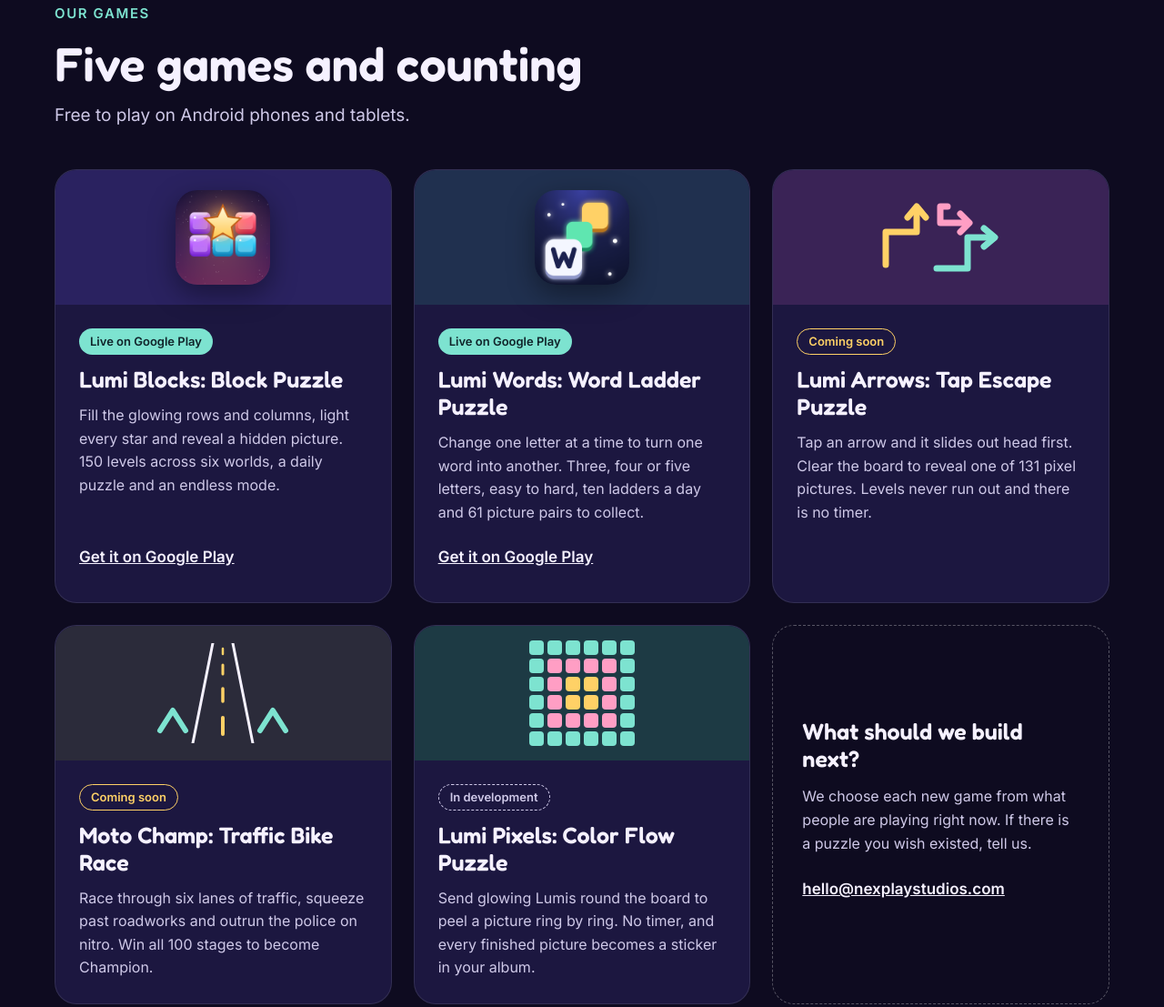
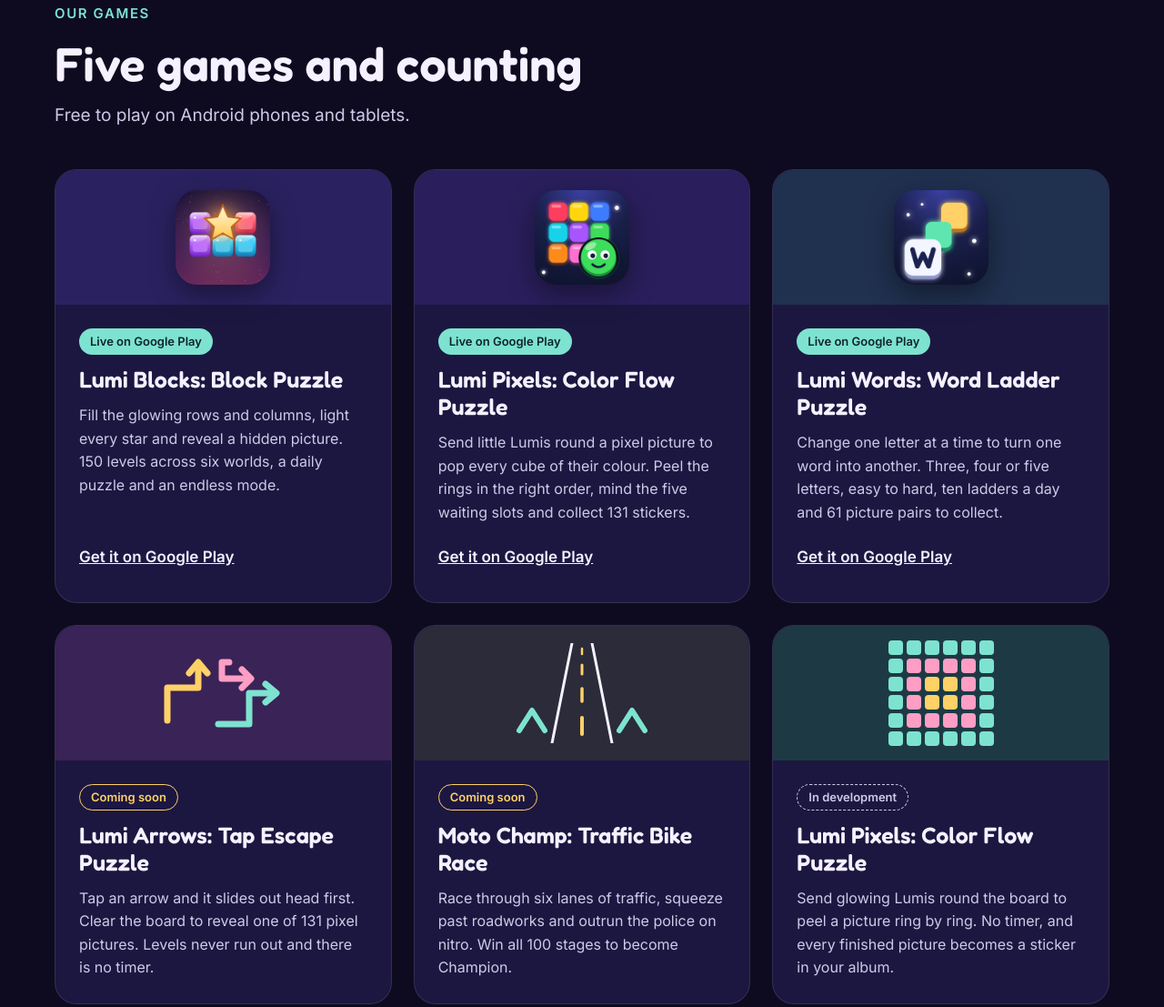
Before and after one commit to nexplaystudios/website, a plain HTML site: page index.html in a window 1280 px wide. Shown: the part 1704-2811 px from the top of the page at 91% size. Drawn offline with Linux system fonts and the light colour scheme.

Commit message:
Add Lumi Pixels to the games list
Co-Authored-By: Claude Fable 5.2 <noreply@anthropic.com>
Claude-Session: https://claude.ai/code/session_01Y5nZfqeZGdFAtPehRoHYV3

```diff
--- a/index.html
+++ b/index.html
@@ -4,7 +4,7 @@
 <meta charset="utf-8">
 <meta name="viewport" content="width=device-width, initial-scale=1">
 <title>NexPlay Studios | Bright little games for Android</title>
-<meta name="description" content="NexPlay Studios is an independent London games studio making simple, satisfying puzzle and arcade games for Android, including Lumi Blocks and Lumi Words.">
+<meta name="description" content="NexPlay Studios is an independent London games studio making simple, satisfying puzzle and arcade games for Android, including Lumi Blocks, Lumi Words and Lumi Pixels.">
 <meta property="og:title" content="NexPlay Studios">
 <meta property="og:description" content="Bright little games you open every day. Puzzle and arcade games for Android from an independent London studio.">
 <meta property="og:type" content="website">
@@ -191,6 +191,18 @@ html{scroll-behavior:smooth}
 <h3 style="margin: 0; font-family: Fredoka, 'Trebuchet MS', sans-serif; font-weight: 600; font-size: 25px; line-height: 1.2">Lumi Blocks: Block Puzzle</h3>
 <p style="margin: 0; color: #CFC9E8; font-size: 16px; flex-grow: 1">Fill the glowing rows and columns, light every star and reveal a hidden picture. 150 levels across six worlds, a daily puzzle and an endless mode.</p>
 <a href="https://play.google.com/store/apps/details?id=com.nexplaystudios.lumiblocks" style="font-weight: 600; padding: 10px 0">Get it on Google Play</a>
+</div>
+</article>
+
+<article style="display: flex; flex-direction: column; border-radius: 24px; overflow: hidden; background: #1C1740; border: 1px solid rgba(255,255,255,0.10)">
+<div aria-hidden="true" style="height: 148px; background: #2A1F5C; display: flex; flex-direction: column; align-items: center; justify-content: center; gap: 8px; font-family: Fredoka, 'Trebuchet MS', sans-serif; font-weight: 600; font-size: 20px; color: #1A1433">
+<img src="lumi-pixels/icon.png" alt="" width="104" height="104" style="border-radius: 24px; box-shadow: 0 10px 30px rgba(0,0,0,0.4)">
+</div>
+<div style="display: flex; flex-direction: column; gap: 12px; padding: 26px; flex-grow: 1">
+<span style="align-self: flex-start; padding: 4px 12px; border-radius: 999px; background: #7DE3D0; color: #10242A; font-size: 13px; font-weight: 600">Live on Google Play</span>
+<h3 style="margin: 0; font-family: Fredoka, 'Trebuchet MS', sans-serif; font-weight: 600; font-size: 25px; line-height: 1.2">Lumi Pixels: Color Flow Puzzle</h3>
+<p style="margin: 0; color: #CFC9E8; font-size: 16px; flex-grow: 1">Send little Lumis round a pixel picture to pop every cube of their colour. Peel the rings in the right order, mind the five waiting slots and collect 131 stickers.</p>
+<a href="https://play.google.com/store/apps/details?id=com.nexplaystudios.lumipixels" style="font-weight: 600; padding: 10px 0">Get it on Google Play</a>
 </div>
 </article>
 
@@ -420,12 +432,14 @@ html{scroll-behavior:smooth}
 <span style="font-weight: 600; color: #BDB6DA; padding-bottom: 6px">Games</span>
 <a href="https://play.google.com/store/apps/details?id=com.nexplaystudios.lumiblocks" style="padding: 6px 0">Lumi Blocks</a>
 <a href="https://play.google.com/store/apps/details?id=com.nexplaystudios.lumiwords" style="padding: 6px 0">Lumi Words</a>
+<a href="https://play.google.com/store/apps/details?id=com.nexplaystudios.lumipixels" style="padding: 6px 0">Lumi Pixels</a>
 <a href="#games" style="padding: 6px 0">All games</a>
 </div>
 <div style="display: flex; flex-direction: column; gap: 4px; font-size: 15px">
 <span style="font-weight: 600; color: #BDB6DA; padding-bottom: 6px">Privacy policies</span>
 <a href="https://nexplaystudios.com/lumi-blocks/privacy.html" style="padding: 6px 0">Lumi Blocks</a>
 <a href="https://nexplaystudios.com/lumi-words/privacy.html" style="padding: 6px 0">Lumi Words</a>
+<a href="https://nexplaystudios.com/lumi-pixels/privacy.html" style="padding: 6px 0">Lumi Pixels</a>
 <a href="https://nexplaystudios.com/lumi-arrows/privacy.html" style="padding: 6px 0">Lumi Arrows</a>
 <a href="https://nexplaystudios.com/moto-champ/privacy.html" style="padding: 6px 0">Moto Champ</a>
 </div>
```
Also changed, not shown: lumi-pixels/icon.png (added).
